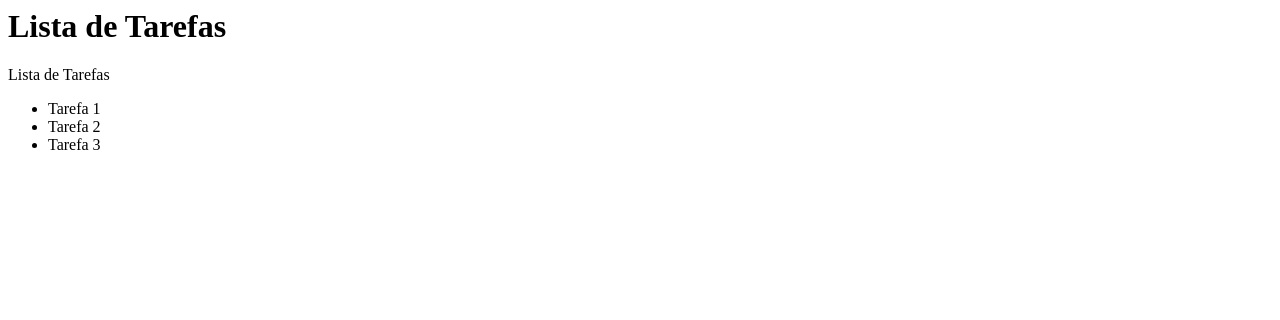
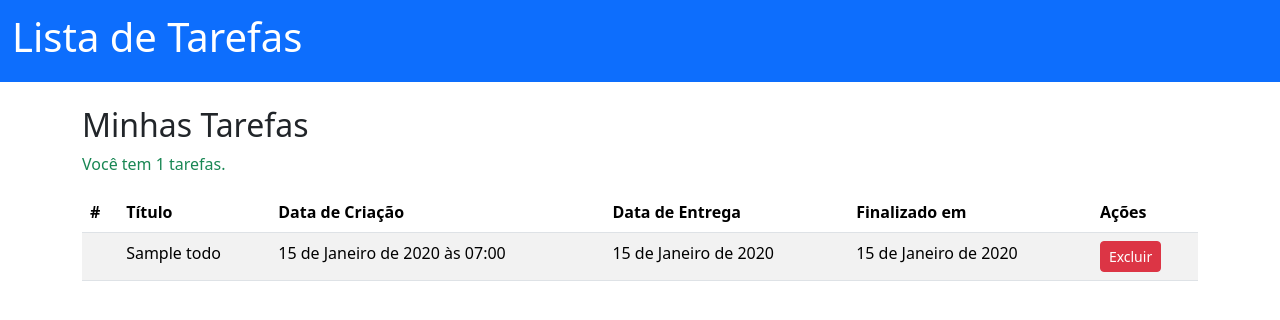
Before and after one commit to Wefrit/CRUD, a Django app: page / in a window 1280 px wide. Shown: the top 320 px of the page. Run offline with Django 5.2, Linux system fonts and the light colour scheme; tables that the repository leaves empty hold one stand-in row (values such as "Sample post").

Commit message:
Altera a views, fazendo puxar do banco de dados; Altera o models, tirando a descrição; Modifica todo o template, criando uma lista e acrescentando 2 botões de Concluir e Excluir que ainda estão inativos; Adiciona o uso do banco de dados SQLite.

```diff
--- a/todos/models.py
+++ b/todos/models.py
@@ -1,8 +1,8 @@
 from django.db import models
+
 
 class Todo(models.Model):
     title = models.CharField(max_length=100, blank=False, null=False)
-    description = models.TextField(blank=True, null=True)
     created_at = models.DateTimeField(auto_now_add=True, blank=False, null=False)
-    deadline = models.DateTimeField(blank=False, null=False)
-    finished_at = models.DateTimeField(null=True)
+    deadline = models.DateField(blank=False, null=False)
+    finished_at = models.DateField(null=True)
--- a/todos/templates/todos/todo_list.html
+++ b/todos/templates/todos/todo_list.html
@@ -1,7 +1,61 @@
-<h1> Lista de Tarefas </h1>
-{{ nome }}
-<ul>
-    {% for item in lista %}
-        <li> {{ item }} </li>
-        {% endfor %}
-</ul>
+<!doctype html>
+<html lang="pt-br">
+  <head>
+    <meta charset="utf-8">
+    <meta name="viewport" content="width=device-width, initial-scale=1">
+
+    <title>Lista de Tarefas</title>
+
+    <link href="https://cdn.jsdelivr.net/npm/bootstrap@5.3.7/dist/css/bootstrap.min.css" rel="stylesheet" integrity="sha384-LN+7fdVzj6u52u30Kp6M/trliBMCMKTyK833zpbD+pXdCLuTusPj697FH4R/5mcr" crossorigin="anonymous">
+  </head>
+
+  <body>
+    <!-- Navbar com título-->
+    <nav class="navbar bg-primary mb-4" data-bs-theme="dark">
+        <div class="container-fluid">
+            <a class="navbar-brand" href="#"><h1> Lista de Tarefas</h1>
+            </a>
+        </div>
+    </nav>
+
+    <!-- Tabela de tarefas -->
+     <main class="container">
+        <h2>Minhas Tarefas</h2>
+        {% if todos %}
+            <p class="text-success">Você tem {{ todos|length }} tarefas.</p>
+        {% else %}
+            <p class="text-danger">Você não tem tarefas.</p>
+        {% endif %}
+        <table class="table table-striped">
+            <thead>
+                <tr>
+                <th scope="col">#</th>
+                <th scope="col">Título</th>
+                <th scope="col">Data de Criação</th>
+                <th scope="col">Data de Entrega</th>
+                <th scope="col">Finalizado em</th>
+                <th scope="col">Ações</th>
+                </tr>
+            </thead>
+            <tbody>
+                {% for todo in todos %}
+                    <tr>
+                    <th scope="row"><a href="#" input type="checkbox" class="btn-check" id="btncheck2" autocomplete="off"
+                    {% if todo.finished_at %} checked {% endif %}>
+  <label class="btn btn-outline-primary" for="btncheck2"></label></a></th>
+                    <td>{{ todo.title }}</td>
+                    <td>{{ todo.created_at }}</td>
+                    <td>{{ todo.deadline }}</td>
+                    <td>{{ todo.finished_at |default:"-" }}</td>
+                    <td>
+                        <a href="#" class="btn btn-danger btn-sm">Excluir</a>
+                    </tr>
+                {% endfor %}
+            </tbody>
+            </table>
+
+    <script src="https://cdn.jsdelivr.net/npm/bootstrap@5.3.7/dist/js/bootstrap.bundle.min.js" integrity="sha384-ndDqU0Gzau9qJ1lfW4pNLlhNTkCfHzAVBReH9diLvGRem5+R9g2FzA8ZGN954O5Q" crossorigin="anonymous"></script>
+  </body>
+
+
+</html>
--- a/todos/views.py
+++ b/todos/views.py
@@ -1,7 +1,7 @@
 from django.shortcuts import render
+from .models import Todo
 
 
 def todo_list(request):
-    nome = "Lista de Tarefas"
-    lista = ["Tarefa 1", "Tarefa 2", "Tarefa 3"]
-    return render(request, "todos/todo_list.html", {"nome": nome, "lista": lista})
+    todos = Todo.objects.all()
+    return render(request, "todos/todo_list.html", {"todos": todos})
```
Also changed, not shown: todos/migrations/0002_remove_todo_description_alter_todo_deadline_and_more.py (added).
